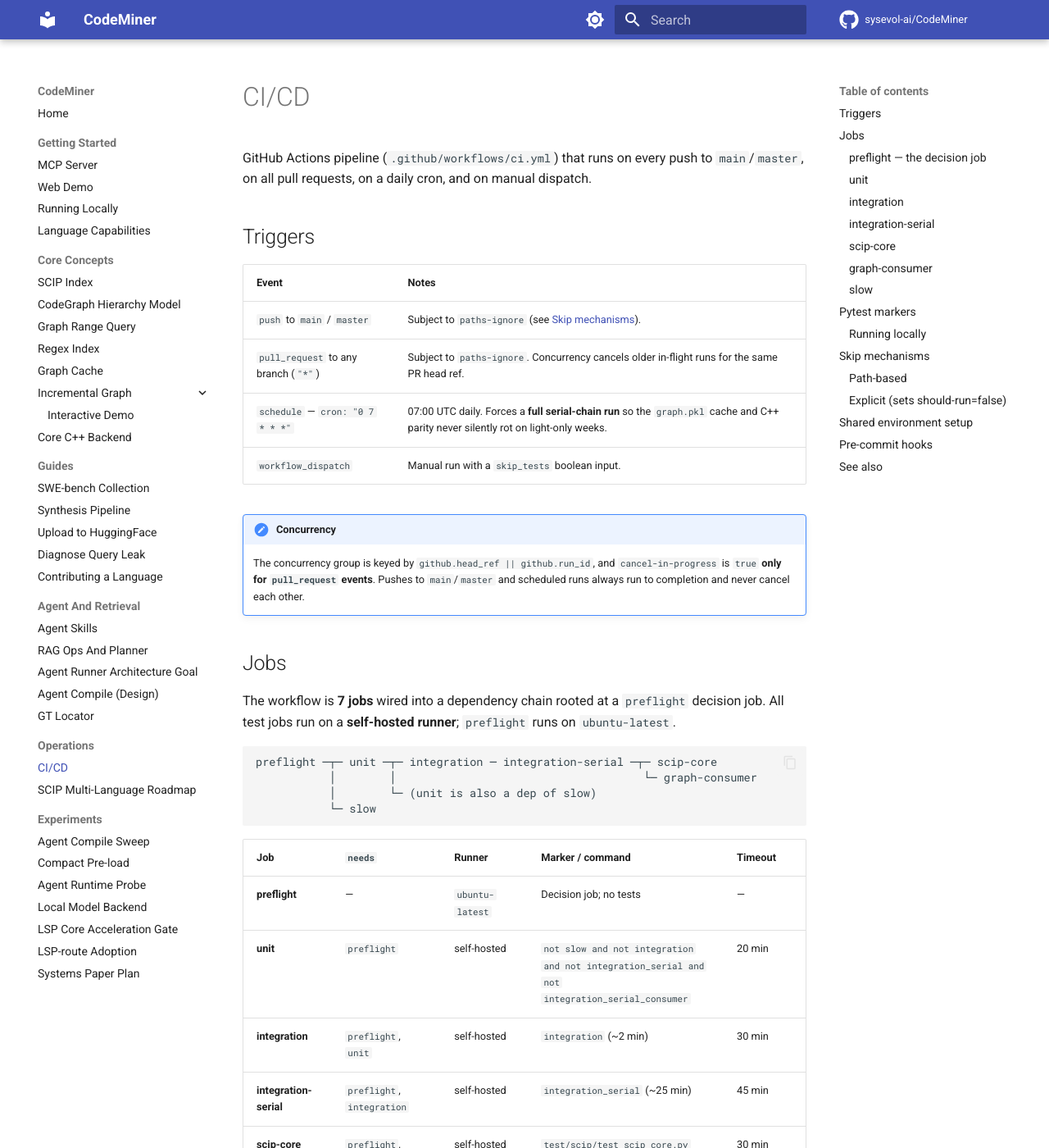
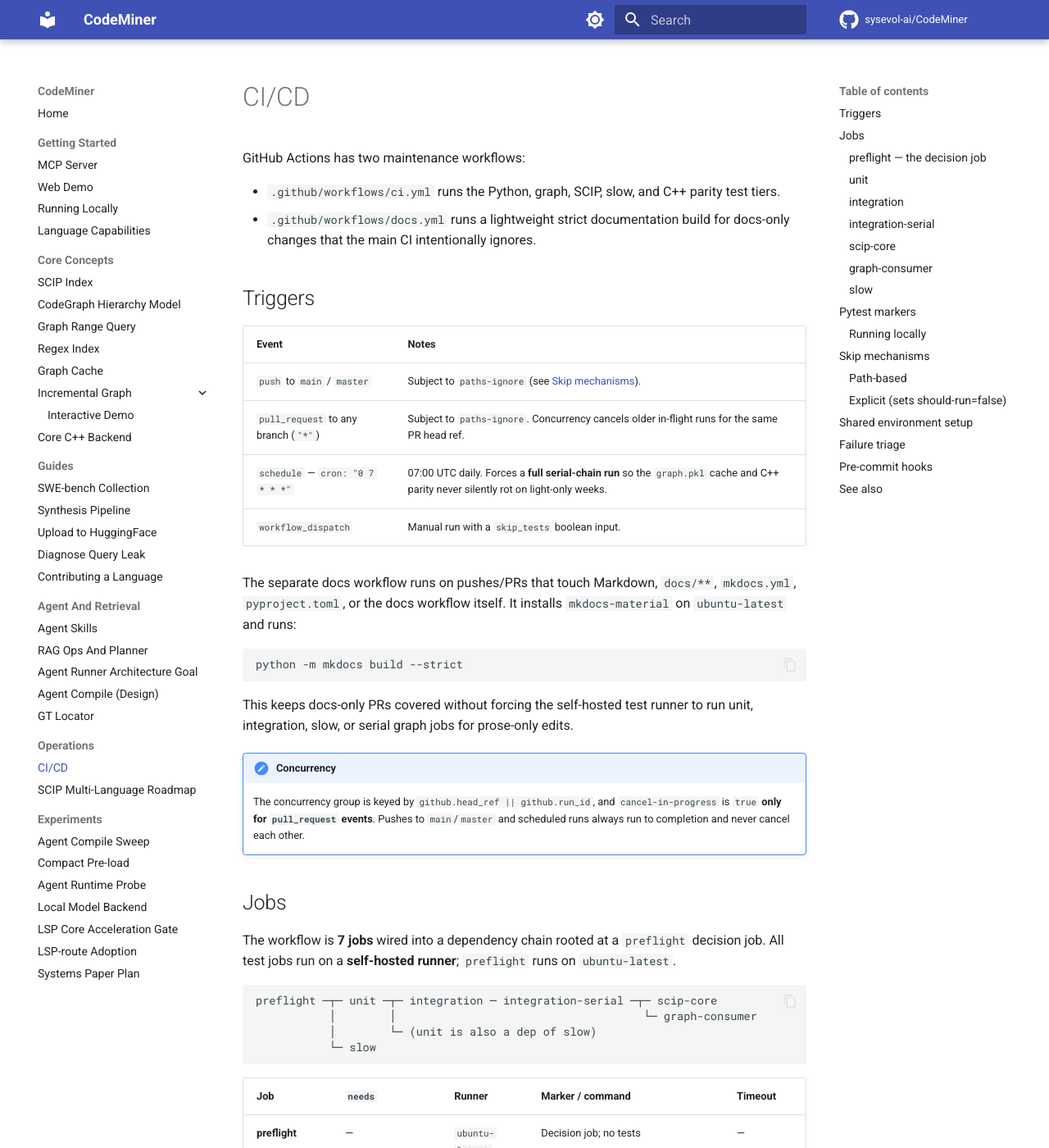
Before and after one commit to MarinaMackay/CodeNib, an MkDocs documentation site: the page built from docs/ci_cd.md, in a window 1280 px wide and 1400 px high. Shown: the whole window at 82% size. Built offline with MkDocs 1.6.1 and Material for MkDocs 9.7.7, drawn with Linux system fonts in a browser that asks for light colours; comment, search, counter and statistics services are not loaded; some of the changed text lies outside the part shown.

Commit message:
ci: add strict docs build workflow and retier astropy MCP tests (#317)
Docs-only changes are paths-ignored by the main CI, so broken mkdocs
builds could land unnoticed; add .github/workflows/docs.yml running
'mkdocs build --strict' on ubuntu-latest for doc-touching pushes/PRs.
Move the astropy-backed MCP e2e/semantic tests from the xdist-parallel
integration tier to slow-only: they load HuggingFace embedding models
and can OOM the shared GPU when parallelized. Document both rules and a
failure-triage section in docs/ci_cd.md.

Verified: pytest --collect-only -m integration on the two files selects
0 (7 deselected) and -m slow selects 7; mkdocs build --strict passes.

````diff
--- a/docs/ci_cd.md
+++ b/docs/ci_cd.md
@@ -6,8 +6,12 @@
 
 # CI/CD
 
-GitHub Actions pipeline (`.github/workflows/ci.yml`) that runs on every push to
-`main`/`master`, on all pull requests, on a daily cron, and on manual dispatch.
+GitHub Actions has two maintenance workflows:
+
+- `.github/workflows/ci.yml` runs the Python, graph, SCIP, slow, and C++ parity
+  test tiers.
+- `.github/workflows/docs.yml` runs a lightweight strict documentation build for
+  docs-only changes that the main CI intentionally ignores.
 
 ## Triggers
 
@@ -17,6 +21,17 @@
 | `pull_request` to any branch (`"*"`) | Subject to `paths-ignore`. Concurrency cancels older in-flight runs for the same PR head ref. |
 | `schedule` — `cron: "0 7 * * *"` | 07:00 UTC daily. Forces a **full serial-chain run** so the `graph.pkl` cache and C++ parity never silently rot on light-only weeks. |
 | `workflow_dispatch` | Manual run with a `skip_tests` boolean input. |
+
+The separate docs workflow runs on pushes/PRs that touch Markdown, `docs/**`,
+`mkdocs.yml`, `pyproject.toml`, or the docs workflow itself. It installs
+`mkdocs-material` on `ubuntu-latest` and runs:
+
+```bash
+python -m mkdocs build --strict
+```
+
+This keeps docs-only PRs covered without forcing the self-hosted test runner to
+run unit, integration, slow, or serial graph jobs for prose-only edits.
 
 !!! note "Concurrency"
     The concurrency group is keyed by `github.head_ref || github.run_id`, and
@@ -106,9 +121,11 @@
 
 ### integration
 
-Read-only, parallel-safe tests (~2 min): chunkers and fixture-based SCIP. Uses
-the shared `./.github/actions/setup-env` composite action (with `install-clangd`
-and `install-bear`), then runs:
+Read-only, parallel-safe tests (~2 min): chunkers and fixture-based SCIP. This
+tier runs with `pytest-xdist`, so tests that load HuggingFace embedding models,
+consume GPU memory, or depend on LLM credentials do **not** belong here; mark
+those `slow` instead. Uses the shared `./.github/actions/setup-env` composite
+action (with `install-clangd` and `install-bear`), then runs:
 
 ```bash
 pytest -n auto -m "integration" --tb=short
@@ -173,8 +190,11 @@
 
 ### slow
 
-LLM API calls and GPU embeddings (~15 min). Depends on `preflight` and `unit`
-(not on the serial chain). Sets up GCP credentials and `VERTEXAI_PROJECT`, then:
+LLM API calls, HuggingFace downloads, and GPU embeddings (~15 min). Depends on
+`preflight` and `unit` (not on the serial chain). This tier is intentionally not
+xdist-parallelized because embedding model loads can exhaust shared GPU memory
+when started by multiple workers. Sets up GCP credentials and
+`VERTEXAI_PROJECT`, then:
 
 ```bash
 pytest -m "slow" --tb=short
@@ -271,6 +291,17 @@
   serial / core / consumer jobs).
 - **bear** — optional C/C++ compilation-database tool, via `install-bear`.
 
+## Failure triage
+
+Two CI failure modes are easy to confuse:
+
+- A self-hosted job that is `cancelled` with no steps and no `runner_name` did
+  not fail tests. It sat in the self-hosted runner queue until GitHub cancelled
+  it. Check runner availability before changing code.
+- An `integration` failure with `torch.OutOfMemoryError` means a GPU/HuggingFace
+  embedding test is in the wrong tier or is running concurrently with another
+  GPU workload. Move that test to `slow` or make it use a mock/vector fixture.
+
 ## Pre-commit hooks
 
 Pre-commit hooks run locally on every commit (`.pre-commit-config.yaml`):
````
Also changed, not shown: 3 other files.
